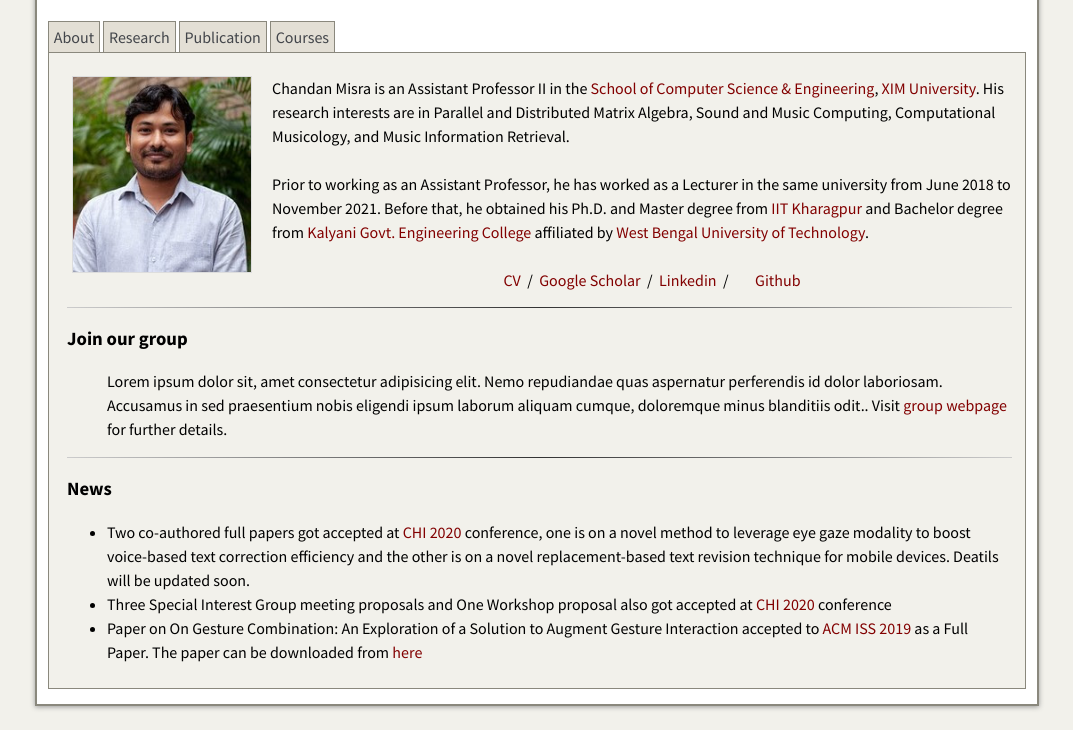
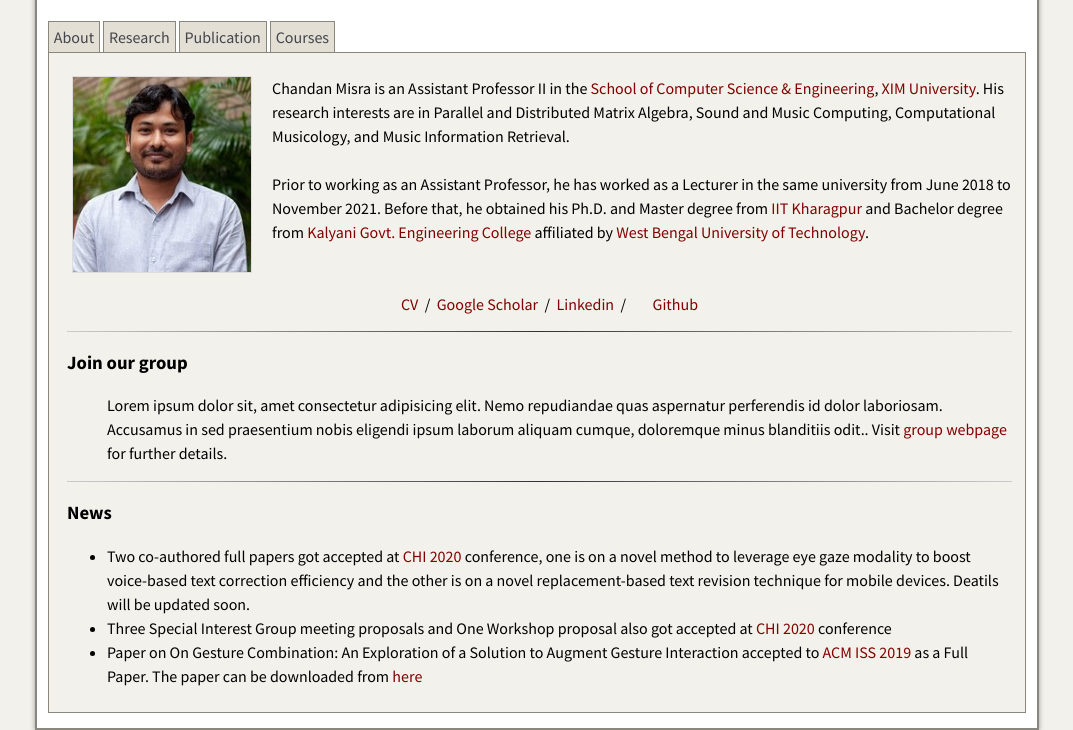
Before and after one commit to cmisra/chandanmisra, a plain HTML site: page index.html in a window 1280 px wide. Shown: the part 168-898 px from the top of the page, without its empty margins (103-1176 px from the left). Before the commit the page ends 874 px from the top, so only its background shows below. Drawn offline with Linux system fonts and the light colour scheme.

Commit message:
Update index.html

```diff
--- a/index.html
+++ b/index.html
@@ -63,7 +63,7 @@
 		Before that, he obtained his Ph.D. and Master degree from
 		<a href="https://www.iitkgp.ac.in/">IIT Kharagpur</a> and Bachelor
 		degree from <a href="https://www.kgec.edu.in/">Kalyani Govt. Engineering College</a>
-		affiliated by <a href="https://makautwb.ac.in/">West Bengal University of Technology</a>.<br /><br />
+		affiliated by <a href="https://makautwb.ac.in/">West Bengal University of Technology</a>.<br /><br /><br />
 
 	    <center>
 		  <a href="Docs/Chandan_Misra_CV.pdf" target="_blank">CV</a>
```
